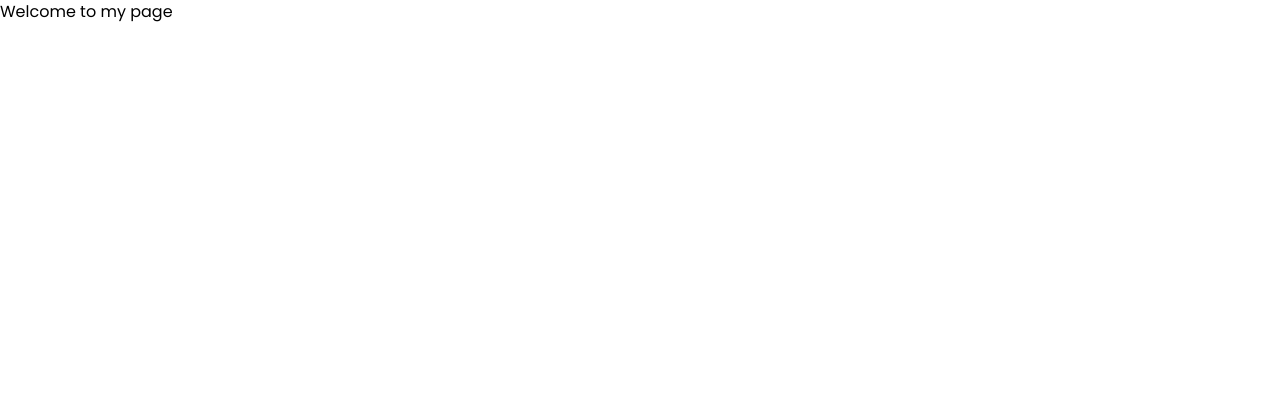
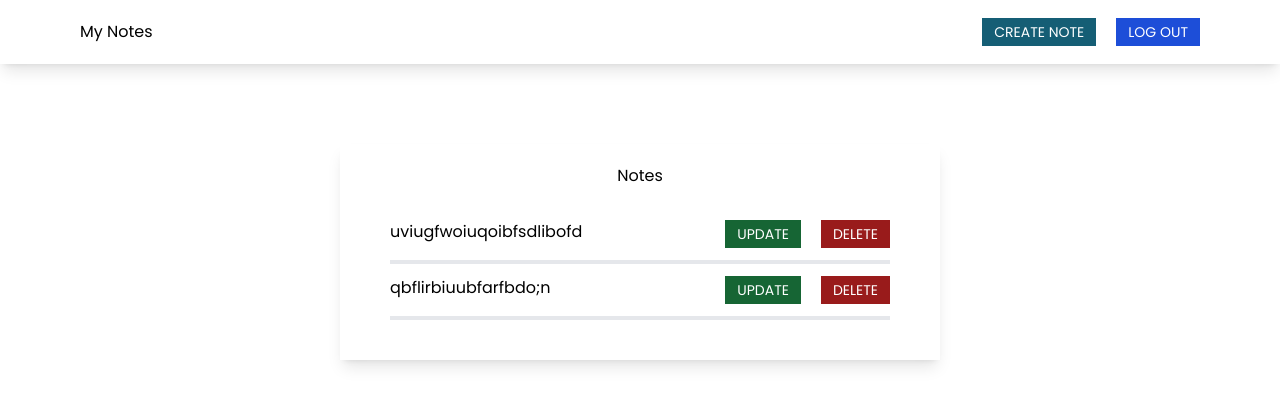
Before and after one commit to Thanisthani/Notes_mgt_System, a React (Create React App) app in the folder client/: page / in a window 1280 px wide. Shown: the top 406 px of the page. Built offline with nearby package versions, Linux system fonts and the light colour scheme.

Commit message:
bulid home page

```diff
--- /dev/null
+++ b/client/src/components/Dashboard/Header.jsx
@@ -0,0 +1,17 @@
+import React from 'react'
+import { Link } from 'react-router-dom';
+
+function Header() {
+    return (
+
+      <div className='w-full h-16 flex justify-between items-center overflow-hidden shadow-lg px-20'>
+          <h1>Admin Dashboard</h1>
+          <div>
+          <Link to="/"><div className='uppercase  text-white text-sm bg-blue-700 py-1 px-3'>Create User account</div></Link>
+          </div>
+            </div>
+
+  )
+}
+
+export default Header
--- /dev/null
+++ b/client/src/components/Dashboard/UserList.jsx
@@ -0,0 +1,21 @@
+import React from 'react'
+
+function UserList() {
+    return (
+      <div className='flex justify-center'>
+      <div className='w-[350px]  pt-5 pb-10 flex flex-col items-center px-10 overflow-hidden shadow-lg border-1 mt-20'>
+          <h2 className='mb-5'>User List</h2>
+          <div className='flex justify-between w-[260px] border-b-4 py-3'>
+              <h5> Thanis</h5>
+              <h5>Admin</h5>
+          </div>
+          <div className='flex justify-between w-[260px] border-b-4 py-3' >
+              <h5> Kumar</h5>
+              <h5> User</h5>
+          </div>
+            </div>
+            </div>
+  )
+}
+
+export default UserList
--- /dev/null
+++ b/client/src/components/Home/Header.jsx
@@ -0,0 +1,16 @@
+import React from 'react'
+import { Link } from 'react-router-dom'
+
+function Header() {
+  return (
+    <div className='w-full h-16 flex justify-between items-center overflow-hidden shadow-lg px-20'>
+    <h1>My Notes</h1>
+          <div className='flex'>
+              <Link to="/"><div className='uppercase  text-white text-sm bg-cyan-800 py-1 px-3 mx-5'>Create Note </div></Link>
+              <Link to="/"><div className='uppercase  text-white text-sm bg-blue-700 py-1 px-3'>Log out </div></Link>
+          </div>
+      </div>
+  )
+}
+
+export default Header
--- /dev/null
+++ b/client/src/components/Home/NotesList.jsx
@@ -0,0 +1,29 @@
+import React from 'react'
+
+function NotesList() {
+  return (
+    <div className='flex justify-center'>
+      <div className='w-[600px]  pt-5 pb-10 flex flex-col items-center px-10 overflow-hidden shadow-lg border-1 mt-20'>
+          <h2 className='mb-5'>Notes</h2>
+          <div className='flex justify-between w-[500px] border-b-4 py-3'>
+                  <h5>uviugfwoiuqoibfsdlibofd</h5>
+                  <div className='flex '>
+                  <h5 className='uppercase  text-white text-sm bg-green-800 py-1 px-3 mx-5'> Update</h5>
+                  <h5 className='uppercase  text-white text-sm bg-red-800 py-1 px-3'> Delete</h5>
+                  </div>
+
+
+          </div>
+          <div className='flex justify-between w-[500px] border-b-4 py-3' >
+                  <h5>qbflirbiuubfarfbdo;n</h5>
+                  <div className='flex '>
+                  <h5 className='uppercase  text-white text-sm bg-green-800 py-1 px-3 mx-5'> Update</h5>
+                  <h5 className='uppercase  text-white text-sm bg-red-800 py-1 px-3'> Delete</h5>
+                  </div>
+          </div>
+            </div>
+            </div>
+  )
+}
+
+export default NotesList
--- a/client/src/pages/Dashboard.jsx
+++ b/client/src/pages/Dashboard.jsx
@@ -1,9 +1,13 @@
 import React from 'react'
+import Header from '../components/Dashboard/Header'
+import UserList from '../components/Dashboard/UserList'
 
 function Dashboard() {
   return (
-      <div>
-          <h1>Welcome to admin Dashboard</h1>
+      <div className=''>
+
+      <Header />
+      <UserList />
     </div>
   )
 }
--- a/client/src/pages/Home.jsx
+++ b/client/src/pages/Home.jsx
@@ -1,9 +1,12 @@
 import React from 'react'
+import Header from '../components/Home/Header'
+import NotesList from '../components/Home/NotesList'
 
 function Home() {
   return (
       <div>
-          <h1>Welcome to my page</h1>
+      <Header />
+      <NotesList />
     </div>
   )
 }
```
